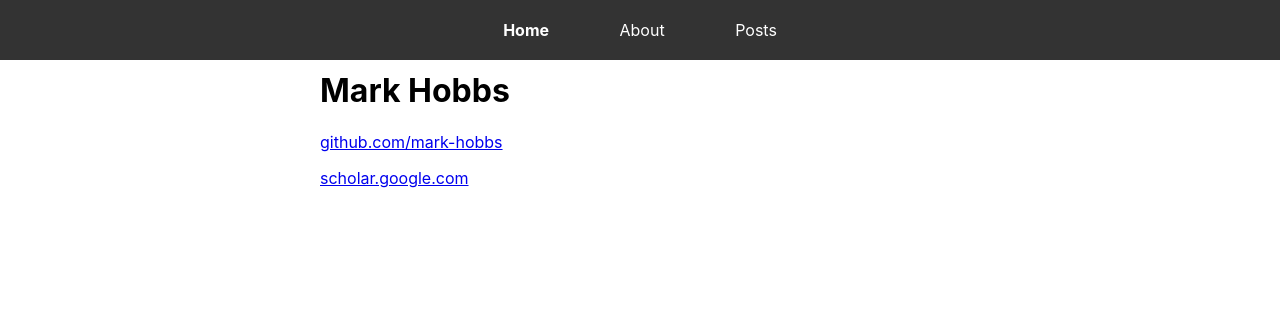
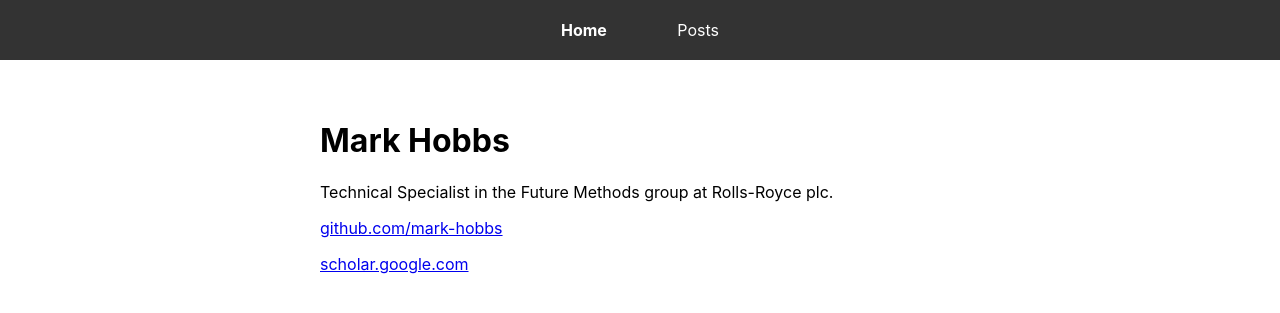
Before and after one commit to mark-hobbs/mark-hobbs.github.io, a Jekyll site: the page built from index.md, in a window 1280 px wide. Shown: the top 313 px of the page. Built offline with Jekyll 4.4.1, drawn with Linux system fonts in a browser that asks for light colours.

Commit message:
General updates

```diff
--- a/_data/navigation.yml
+++ b/_data/navigation.yml
@@ -1,6 +1,4 @@
 - name: Home
   link: /
-- name: About
-  link: /about.html
 - name: Posts
   link: /posts.html
--- a/_sass/base.scss
+++ b/_sass/base.scss
@@ -1,31 +1,37 @@
 $backgroundColor: #ffffff;
 $bodyColor: #000000;
-$bodyFont: -apple-system,BlinkMacSystemFont,"Segoe UI",Helvetica,Arial,sans-serif,"Apple Color Emoji","Segoe UI Emoji","Segoe UI Symbol";
+$bodyFont: -apple-system, BlinkMacSystemFont, "Segoe UI", Helvetica, Arial, sans-serif, "Apple Color Emoji", "Segoe UI Emoji", "Segoe UI Symbol";
 
 body {
-  background: $backgroundColor; /* Set the background color */
-  color: $bodyColor; /* Set the text color */
-  font-family: $bodyFont; /* Set the font family */
-  display: flex; /* Use flexbox to center align */
-  justify-content: center; /* Horizontally center align */
-  align-items: center; /* Vertically center align */
-  // height: 100vh; /* Set the height to the full viewport height */
-  margin: 0; /* Remove default margin */
+  background: $backgroundColor;
+  color: $bodyColor;
+  font-family: $bodyFont;
+  display: flex;
+  flex-direction: column; /* Stacks the header and content vertically */
+  align-items: center;
+  margin: 0;
 }
 
-/* Apply styles to the body content */
+header {
+  width: 100%;
+  padding: 20px 0; /* Adjust padding for more spacing */
+  text-align: center;
+  background-color: #f5f5f5; /* Header background color for separation */
+  box-shadow: 0px 4px 10px rgba(0, 0, 0, 0.1); /* Subtle shadow for header */
+}
+
 .content {
-  margin-top: 50px; /* Adjust margin-top to accommodate the height of the navigation bar */
-  width: 50%; /* Occupy full width */
+  margin-top: 100px; /* Increase spacing between header and content */
+  width: 50%; /* Adjust width for content readability */
+  max-width: 800px; /* Set a max width for larger screens */
   text-align: justify;
 }
 
 /* Restrict the width of images within the .content container */
 .content img {
-  max-width: 100%; /* Set the maximum width to 100% of the container */
+  max-width: 100%;
 }
 
-/* Center-align captions below images */
 figcaption {
   text-align: center;
 }
--- /dev/null
+++ b/_sass/posts.scss
@@ -0,0 +1,25 @@
+.post-list {
+    list-style: none;
+    padding: 0;
+    margin: 0;
+  }
+
+  .post-item {
+    margin: 1.5em 0;
+  }
+
+  .post-item h2 {
+    font-size: 1.8em;
+    margin: 0;
+    font-weight: 600;
+  }
+
+  .post-item h2 a {
+    color: #333;
+    text-decoration: none;
+    text-transform: lowercase;
+  }
+
+  .post-item h2 a:hover {
+    color: #007acc;
+  }
--- a/assets/css/main.scss
+++ b/assets/css/main.scss
@@ -4,3 +4,4 @@
 @import "base";                 // Contains base styles
 @import "navigation";           // Contains navigation styles
 @import "syntax-highlighting";  // Contains syntax highlighting styles
+@import "posts";
--- a/index.md
+++ b/index.md
@@ -5,6 +5,8 @@
 
 # Mark Hobbs
 
+Technical Specialist in the Future Methods group at Rolls-Royce plc.
+
 [github.com/mark-hobbs](https://github.com/mark-hobbs)
 
 [scholar.google.com](https://scholar.google.com/citations?user=YAPz8qQAAAAJ&hl=en&oi=ao)
--- a/posts.html
+++ b/posts.html
@@ -3,11 +3,10 @@
 title: Posts
 ---
 
-<ul>
+<ul class="post-list">
   {% for post in site.posts %}
-    <li>
+    <li class="post-item">
       <h2><a href="{{ post.url }}">{{ post.title }}</a></h2>
-      {{ post.excerpt }}
     </li>
   {% endfor %}
 </ul>
```
Also changed, not shown: about.md (deleted, +0 -16 lines), _posts/2024-03-03-mcmc-from-scratch.md (renamed from _posts/2024-03-03-first-post.md), _posts/2024-03-04-genetic-algorithms-from-scratch.md (renamed from _posts/2024-03-04-second-post.md).
